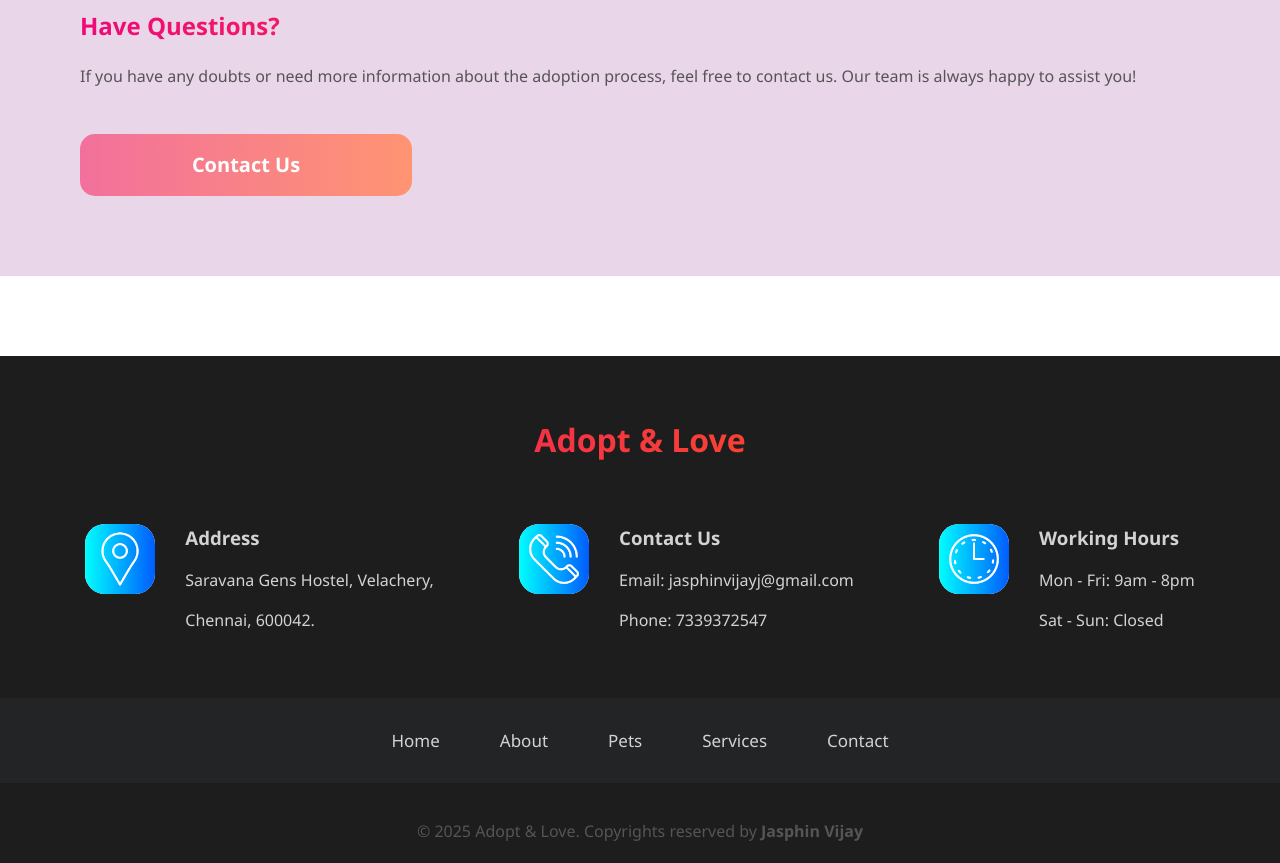
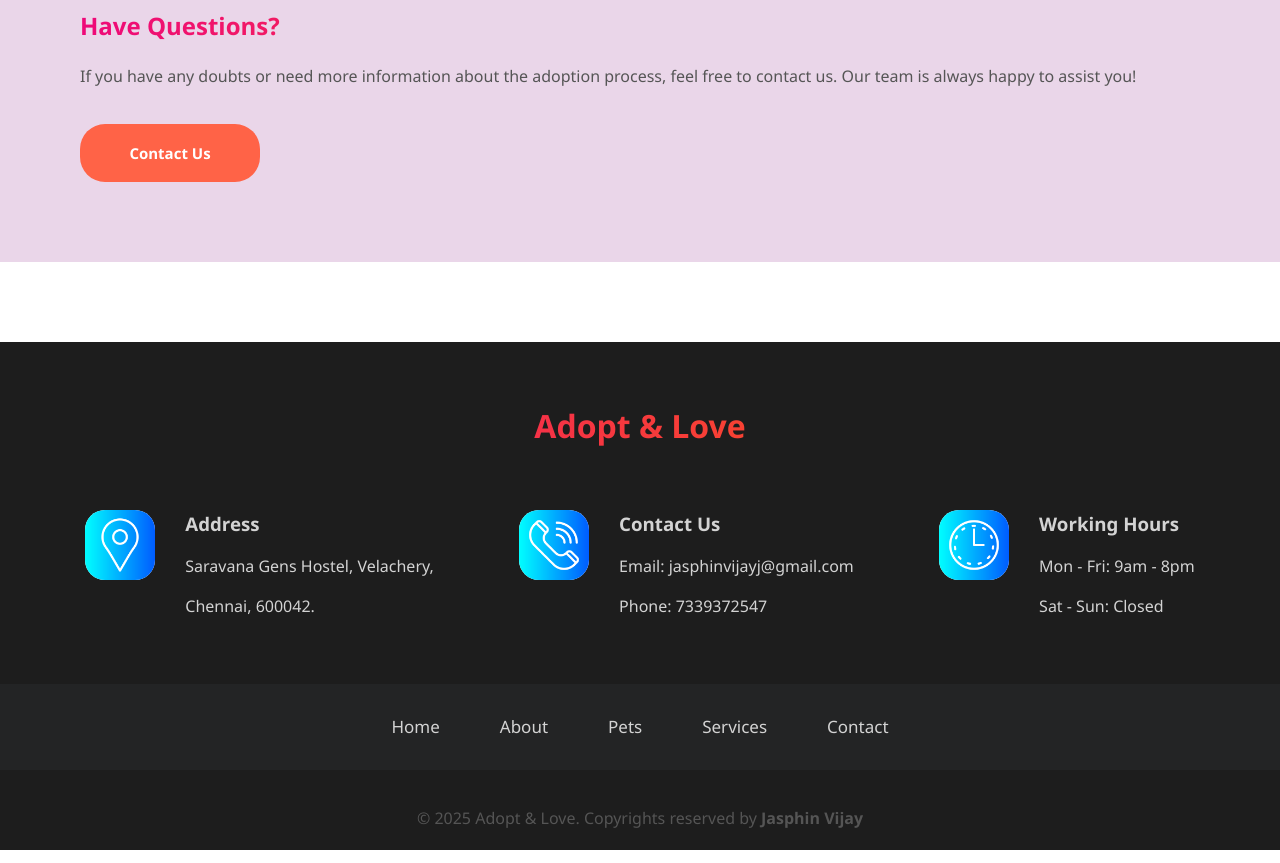
Before and after one commit to JasphinVijayJ/Pet-Adoption-React, a React (Vite) app: page /Pet-Adoption-React/pets in a window 1280 px wide. Shown: the part 3660-4523 px from the top of the page. Built offline with nearby package versions, Linux system fonts and the light colour scheme.

Commit message:
Updated Project feature or fix

```diff
--- a/src/App.css
+++ b/src/App.css
@@ -36,6 +36,25 @@ body {
 
 #scrollArrow>img:hover {
   transform: scale(1.2);
+}
+
+/* -------------------------------------------------------------- */
+
+/* Common Button */
+.button-1 {
+    text-decoration: none;
+    display: inline-block;
+    text-align: center;
+    width: 180px;
+    padding: 18px 0px;
+    font-size: 15px;
+    border-radius: 25px;
+    background-color: tomato;
+    color: white;
+}
+
+.button-1:hover {
+    background-color: #f74d2f;
 }
 
 /* -------------------------------------------------------------- */
--- a/src/components/contact/ContactForm.jsx
+++ b/src/components/contact/ContactForm.jsx
@@ -126,7 +126,7 @@ export default function ContactForm() {
                     <small>{errors.message}</small>
                 </div>
 
-                <button type="submit" className="button-1" disabled={isSubmitting}> {/* Prevents multiple clicks */}
+                <button type="submit" className="button-2" disabled={isSubmitting}> {/* Prevents multiple clicks */}
                     <b>{isSubmitting ? "Sending..." : "Send Message"}</b>
                 </button>
             </form>
--- a/src/pages/CSS/Contact.css
+++ b/src/pages/CSS/Contact.css
@@ -87,7 +87,7 @@ textarea {
     height: 2px;
 }
 
-.button-1 {
+.button-2 {
     width: 100%;
     max-width: 300px;
     padding: 16px;
@@ -100,7 +100,7 @@ textarea {
     cursor: pointer;
 }
 
-.button-1:hover {
+.button-2:hover {
     background: linear-gradient(to left, #f2709c, #ff9472);
     box-shadow: 1px 1px 8px rgba(240, 129, 59, 0.6);
 }
--- a/src/pages/CSS/Home.css
+++ b/src/pages/CSS/Home.css
@@ -24,22 +24,6 @@
     margin-top: 20px;
     margin-bottom: 30px;
     font-size: 18px;
-}
-
-.button-1 {
-    text-decoration: none;
-    display: inline-block;
-    text-align: center;
-    width: 180px;
-    padding: 18px 0px;
-    font-size: 15px;
-    border-radius: 25px;
-    background-color: tomato;
-    color: white;
-}
-
-.button-1:hover {
-    background-color: #f74d2f;
 }
 
 /* -------------------------------------------------------------- */
```
